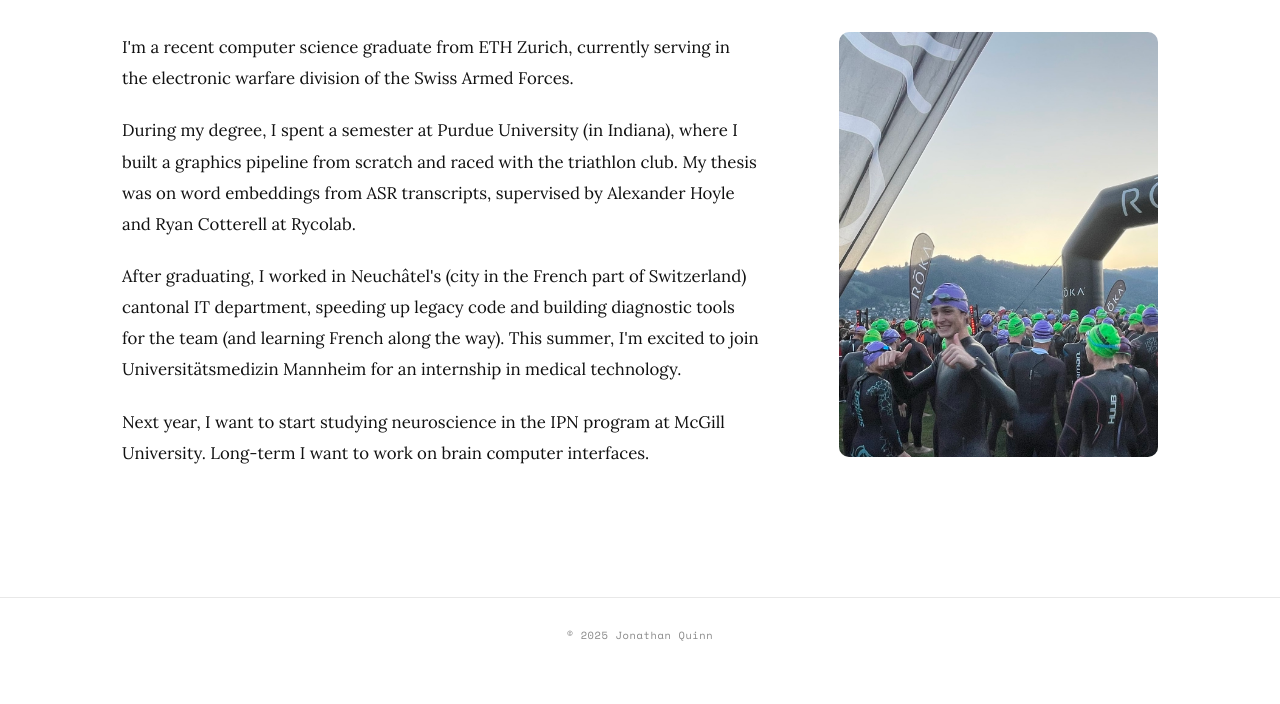
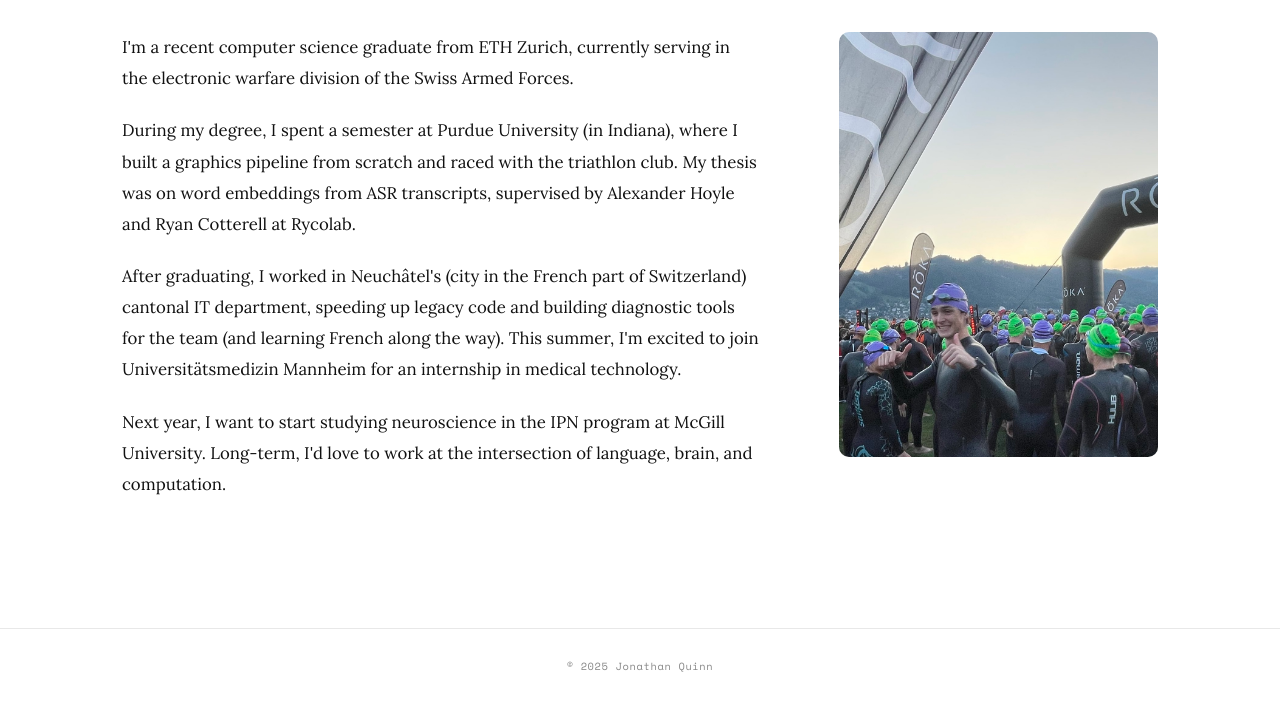
Before and after one commit to jofras/jofras.github.io, a website built with Vite: page about.html in a window 1280 px wide. Shown: the part 182-886 px from the top of the page. Before the commit the page ends 855 px from the top, so only its background shows below. Built offline with nearby package versions, Linux system fonts and the light colour scheme; files whose address does not match are found by name.

Commit message:
Minor about page edit

```diff
--- a/about.html
+++ b/about.html
@@ -32,7 +32,7 @@
           for an internship in medical technology.
         </p>
         <p>
-          Next year, I want to start studying neuroscience in the IPN program at McGill University. Long-term I want to work on brain computer interfaces.
+          Next year, I want to start studying neuroscience in the IPN program at McGill University. Long-term, I'd love to work at the intersection of language, brain, and computation.
         </p>
       </div>
 
```
Also changed, not shown: docs/about.html (+1 -1 lines).
